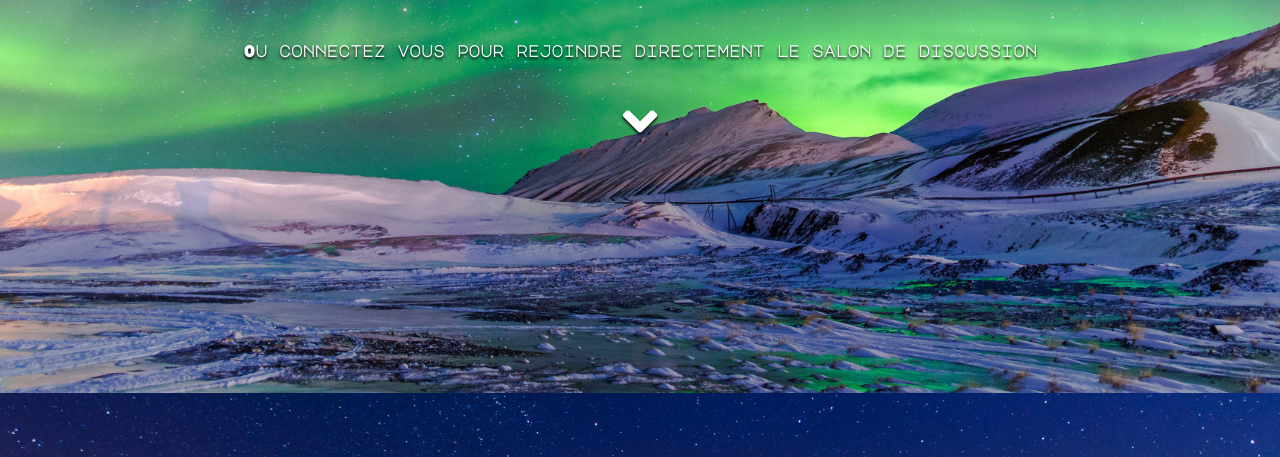
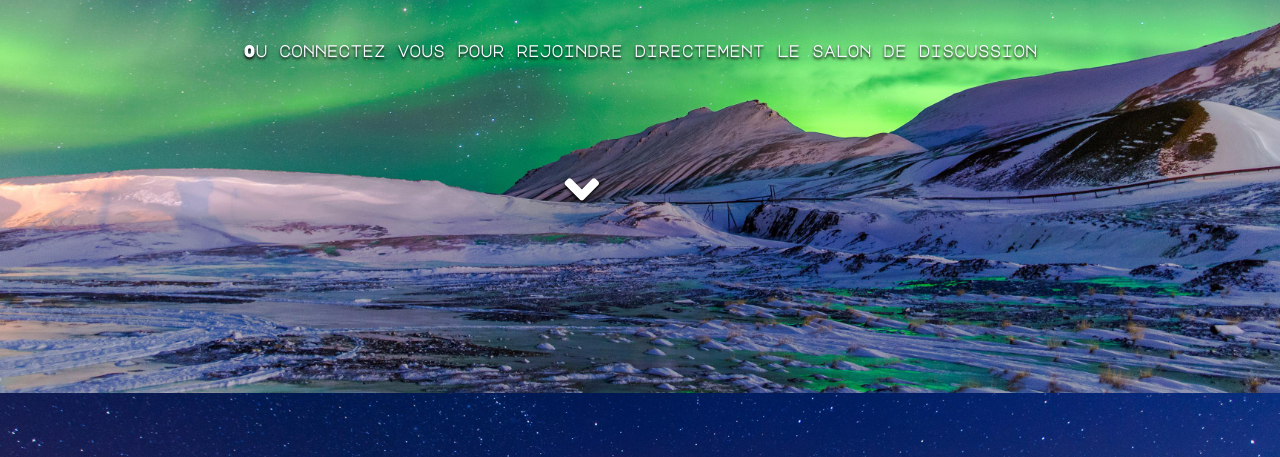
Before and after one commit to guillaume-grac/discussion, a PHP site: page / in a window 1280 px wide. Shown: the part 407-864 px from the top of the page. Run offline with PHP 8.4, Linux system fonts and the light colour scheme; some libraries are stand-ins or nearby versions.

Commit message:
Discussion | Manque le php et page discussion

```diff
--- a/css/index.css
+++ b/css/index.css
@@ -110,6 +110,32 @@ li a:hover{
     width: 60%;
 }
 
+.arrow{
+
+    position: absolute;
+    top: calc(90% - 3em);
+    left: calc(57% - 3em);
+}
+
+@keyframes do-levitation {
+    0% {
+      transform: translate(0, 0);
+    }
+    100% {
+      transform: translate(0, 0.5em);
+    }
+}
+
+.levitate{
+    animation: do-levitation 1.2s alternate ease-in-out infinite;
+}
+
+.fleche{
+    display: flex;
+    flex-direction: column;
+    justify-content: center;
+}
+
 /* Footer */
 
 footer{
--- a/index.php
+++ b/index.php
@@ -32,7 +32,9 @@
             un gout prononcé pour les voyages extrêmes dans les coins les plus froids de la planète !<br><br>
             Inscrivez vous dès maintenant !</p><br>
             <p>Ou connectez vous pour rejoindre directement le salon de discussion</p>
-            <a class="down" href="#main-cont"><i class="fas fa-angle-down"></i></a>
+            <section class="fleche container">
+                <a class="down" href="#main-cont"><i class="fas fa-angle-down arrow levitate"></i></a>
+            </section>
         </section>
         <section id="main-cont" class="main-content container-fluid">
             <section class="card" style="width: 18rem;">
```
